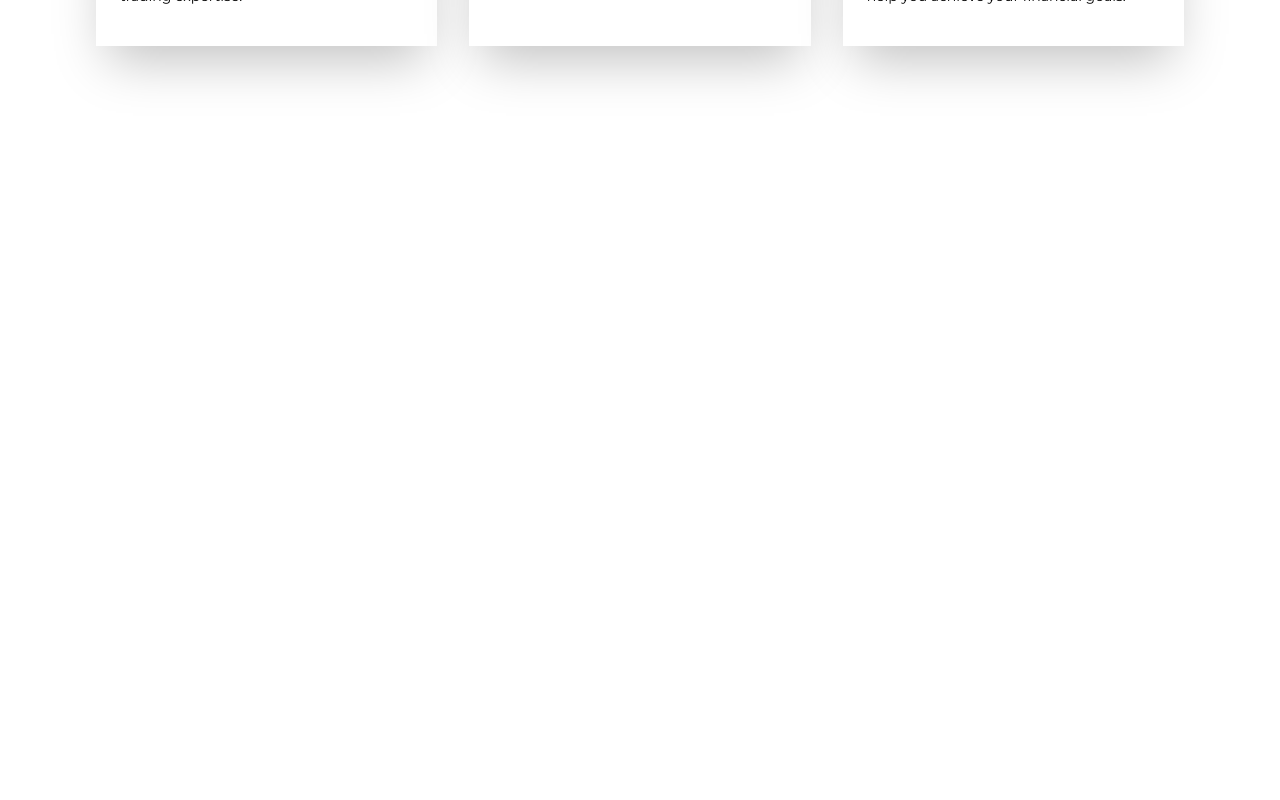
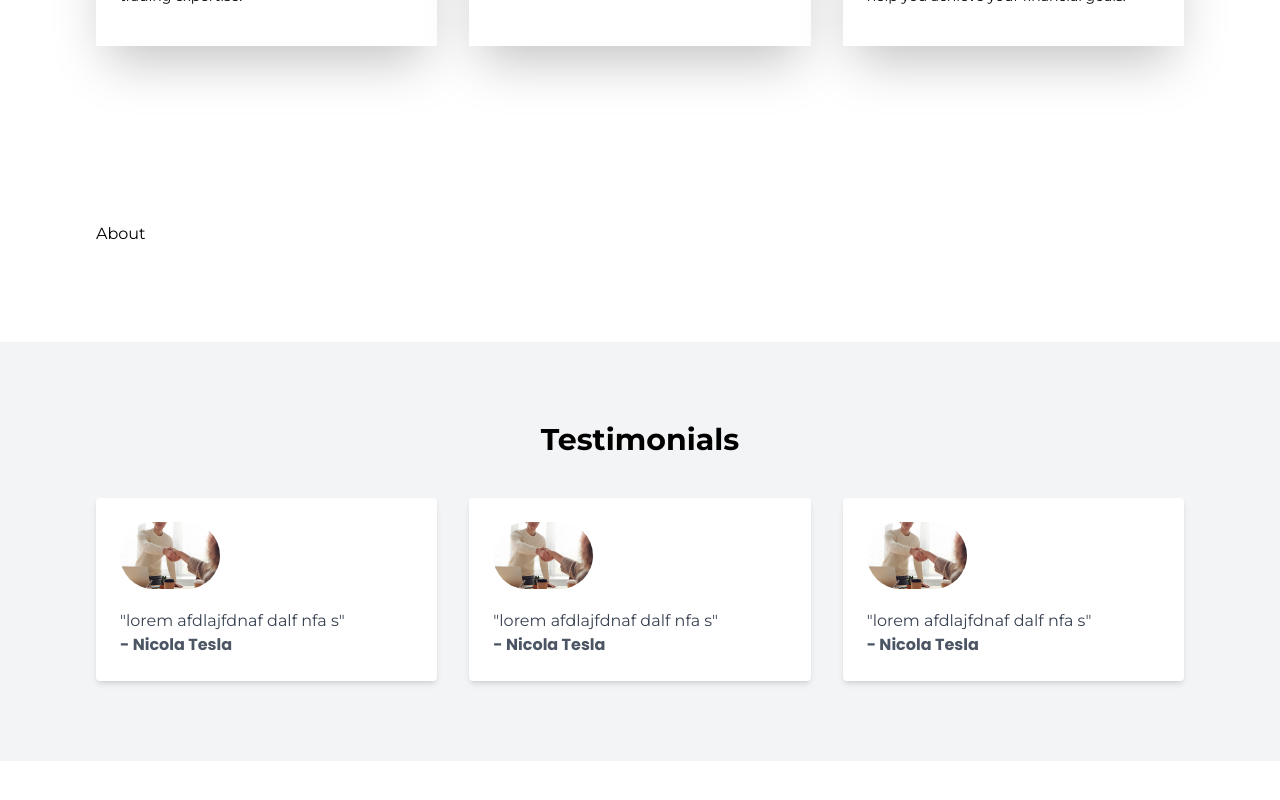
Before and after one commit to EdwinFestus/msFx.com, a Next.js app: page / in a window 1280 px wide. Shown: the part 1220-2020 px from the top of the page. Before the commit the page ends 1346 px from the top, so only its background shows below. Built offline with nearby package versions, Linux system fonts and the light colour scheme; a web font is replaced by a local one.

Commit message:
commit changes

```diff
--- a/app/LandingPage.tsx
+++ b/app/LandingPage.tsx
@@ -2,7 +2,7 @@ import React from 'react'
 
 function LandingPage() {
     return (
-        <>
+        <div>
 
             {/* <!-- Navigation --> */}
             <nav className="bg-gray-900 text-white p-4">
@@ -75,7 +75,7 @@ function LandingPage() {
                 </div>
             </footer>
 
-        </>
+        </div>
     )
 }
 
--- a/app/hero/page.tsx
+++ b/app/hero/page.tsx
@@ -1,4 +1,3 @@
-import BigButton from '@/components/BigButton'
 import Button from '@/components/Button'
 
 
--- a/app/page.tsx
+++ b/app/page.tsx
@@ -4,6 +4,7 @@ import WhyUs from '@/app/hero/WhyUs/WhyUs'
 import Hero from '@/app/hero/page'
 import About from './hero/AboutUs/About'
 import LandingPage from './LandingPage'
+import Testimonial from './testimonial/Testimonial'
 
 export default function Home() {
   return (
@@ -20,11 +21,11 @@ export default function Home() {
       <section className='px-8 md:px-24'>
         <WhyUs />
       </section>
-      {/* <section className='p-24'>
+      <section className='p-24'>
         <About />
       </section>
-      <section className='p-24'>
-        Testimonials
+      <section className='bg-gray-100 py-20 px-8 md:px-24'>
+        <Testimonial />
       </section>
       <section className='p-24'>
         Taking Action
@@ -36,7 +37,7 @@ export default function Home() {
 
       <section className='p-24'>
         Email Newsletter
-      </section> */}
+      </section>
 
 
     </main>
--- a/app/testimonial/CardTestimonial.tsx
+++ b/app/testimonial/CardTestimonial.tsx
@@ -1,24 +1,32 @@
 import React from 'react'
+import Image from 'next/image'
 
-function CardTestimonial({imgUrl, text, name}: {imgUrl?:string, text: string, name: string}) {
+function CardTestimonial({ imgUrl, text, name }: { imgUrl?: string, text: string, name: string }) {
     return (
-        <div className="container mx-auto">
-            <h2 className="text-3xl font-bold text-center mb-10">Testimonials</h2>
-            <div className="grid grid-cols-1 md:grid-cols-2 lg:grid-cols-3 gap-8">
-                <div className="bg-white p-6 rounded">
-                    <p className="text-gray-700">{text}</p>
-                    <p className="text-gray-600">- {name}</p>
-                </div>
-                <div className="bg-white p-6 rounded">
-                    <p className="text-gray-700">"Lorem ipsum dolor sit amet, consectetur adipiscing elit."</p>
-                    <p className="text-gray-600 font-bold">- Jane Smith</p>
-                </div>
-                <div className="bg-white p-6 rounded">
-                    <p className="text-gray-700">"Lorem ipsum dolor sit amet, consectetur adipiscing elit."</p>
-                    <p className="text-gray-600">- Mike Johnson</p>
-                </div>
+
+
+        <div className="bg-white p-6 h-full rounded shadow-md">
+            <div>
+            {
+                imgUrl && (
+                    <div className='rounded-full mb-5'>
+                        <Image
+                            src={imgUrl}
+                            height={100}
+                            width={100}
+                            alt={name}
+                            objectFit='cover'
+                            className='rounded-full'
+                        />
+                    </div>
+                )
+            }
             </div>
+            <p className="text-gray-700">"{text}"</p>
+            <p className="text-gray-600 font-heading font-bold capitalize">- {name}</p>
         </div>
+
+
     )
 }
 
--- /dev/null
+++ b/app/testimonial/Testimonial.tsx
@@ -0,0 +1,19 @@
+import React from 'react'
+import CardTestimonial from './CardTestimonial'
+
+
+function Testimonial() {
+    return (
+        <div className="container mx-auto ">
+            <h2 className="text-3xl font-bold text-center mb-10">Testimonials</h2>
+            <div className="grid grid-cols-1 md:grid-cols-2 lg:grid-cols-3 gap-8">
+
+                <CardTestimonial text='lorem afdlajfdnaf dalf nfa s' name='nicola Tesla' imgUrl='/images/handshake.jpg' />
+                <CardTestimonial text='lorem afdlajfdnaf dalf nfa s' name='nicola Tesla' imgUrl='/images/handshake.jpg' />
+                <CardTestimonial text='lorem afdlajfdnaf dalf nfa s' name='nicola Tesla' imgUrl='/images/handshake.jpg' />
+            </div>
+        </div>
+    )
+}
+
+export default Testimonial
--- a/components/BigButton.tsx
+++ /dev/null
@@ -1,29 +0,0 @@
-
-
-// using the constructive function in typscript to pass in props gives you an error of  "Binding element:'label' implicit has an 'any' type."
-// To resolve this issue we have to construct a funtion and make it a contructive function using className or define it withing the construct
-
-
-
-const BigButton = ({label, imgUrl, textColor, bgColor}: {label:string, imgUrl?:string, textColor?:string, bgColor?:string }) => {
-  return (
-    <div className='flex gap-5 '>
-        <button className={`inline-block py-5 px-[2.5em] font-bold text-xl   text-center ${bgColor ? `${textColor} ${bgColor}`:"bg-red-md text-white"} rounded-lg`}>
-            {label}
-
-            {imgUrl && (
-                <div>
-                    <img
-                        src={imgUrl}
-                        alt="button"
-                        width={25}
-                        height={25}
-                        className='object-contain' />
-                </div>
-            )}
-        </button>
-    </div>
-  )
-}
-
-export default BigButton
--- a/components/Button.tsx
+++ b/components/Button.tsx
@@ -1,14 +1,14 @@
-
+import Image from 'next/image'
 
 const Button = ({label, imgUrl, textColor, bgColor}: {label:string, imgUrl?:string, textColor?:string, bgColor?:string }) => {
   return (
     <div className='flex gap-5 '>
-        <button className={`inline-block py-2 px-4 font-bold text-sm   text-center ${bgColor ? `${textColor} ${bgColor}`:"bg-red-md text-white"} rounded-none`}>
+        <button className={`hover:bg-lightblue-md bg-cyan-400 text-base-md py-2 font-semibold px-4 rounded ${bgColor ? `${textColor} ${bgColor}`:"bg-red-md text-white"} rounded-none`}>
             {label}
 
             {imgUrl && (
                 <div>
-                    <img
+                    <Image
                         src={imgUrl}
                         alt="button"
                         width={25}
--- a/components/Nav.tsx
+++ /dev/null
@@ -1,8 +0,0 @@
-window.addEventListener("scroll", function () {
-    var nav = document.querySelector("nav");
-    nav.classList.toggle("bg-gray-900", window.scrollY > 0);
-  });
-
-  document.getElementById("mobile-menu-button").addEventListener("click", function () {
-    document.getElementById("desktop-menu").classList.toggle("hidden");
-  });
```
